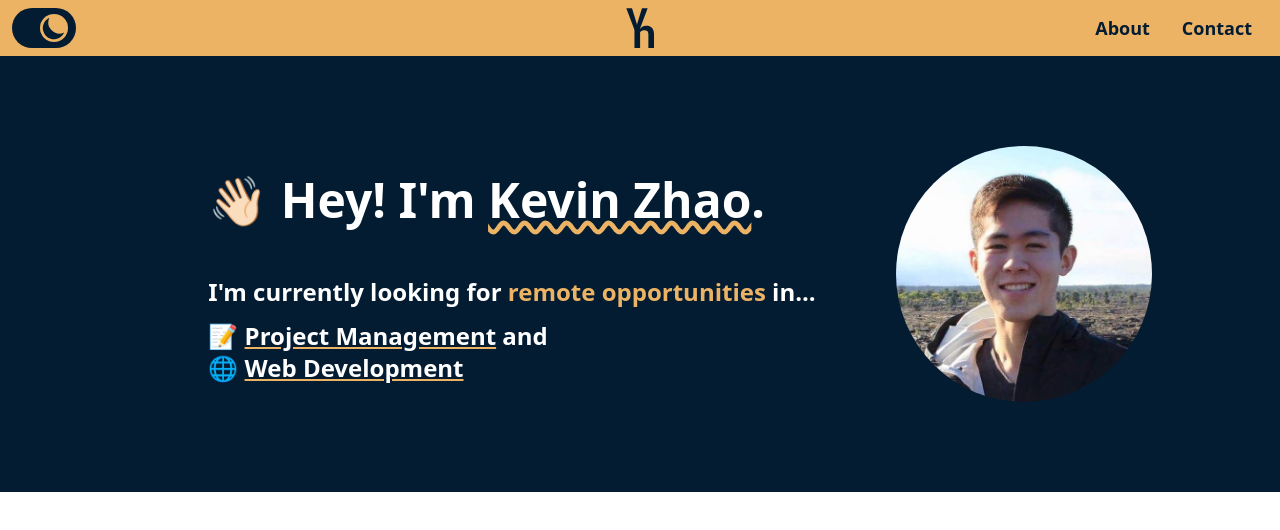
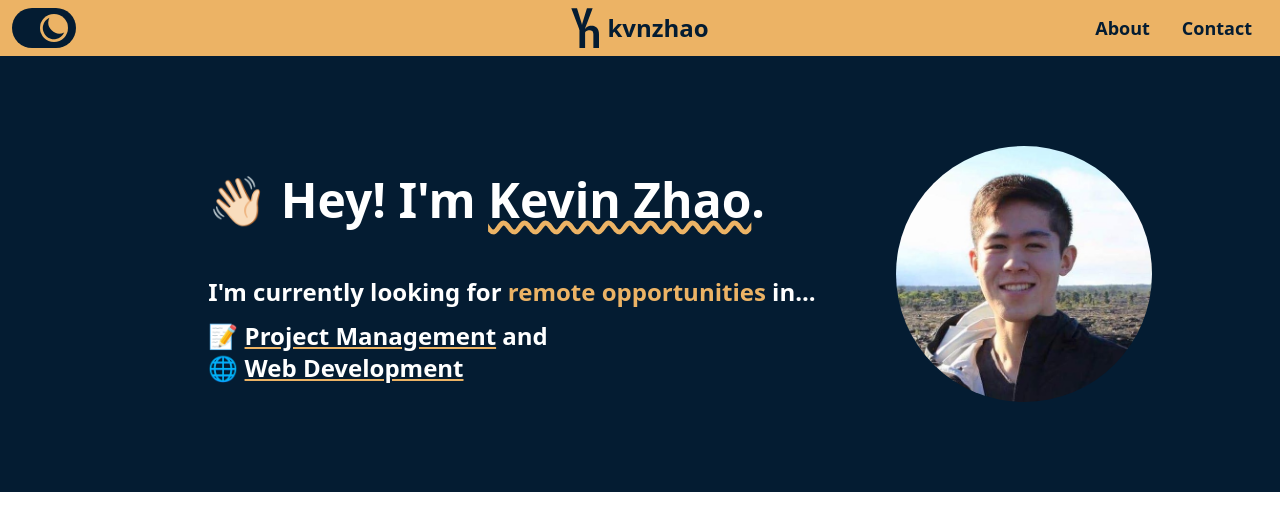
Before and after one commit to heykzhao/kvnzhao-website, a Next.js app: page / in a window 1280 px wide. Shown: the top 530 px of the page. Built offline with nearby package versions, Linux system fonts and the light colour scheme.

Commit message:
Add kvnzhao to header

```diff
--- a/components/Header/Header.tsx
+++ b/components/Header/Header.tsx
@@ -61,6 +61,9 @@ const Header: NextPage<ChildProps> = ({
               layout="responsive"
             />
           </div>
+          <span className="select-none pl-2 text-2xl font-black text-light-mode-1 dark:text-dark-mode-1">
+            kvnzhao
+          </span>
         </div>
         <div>
           <div className="absolute inset-y-0 right-0 hidden items-center p-3 md:flex">
```
